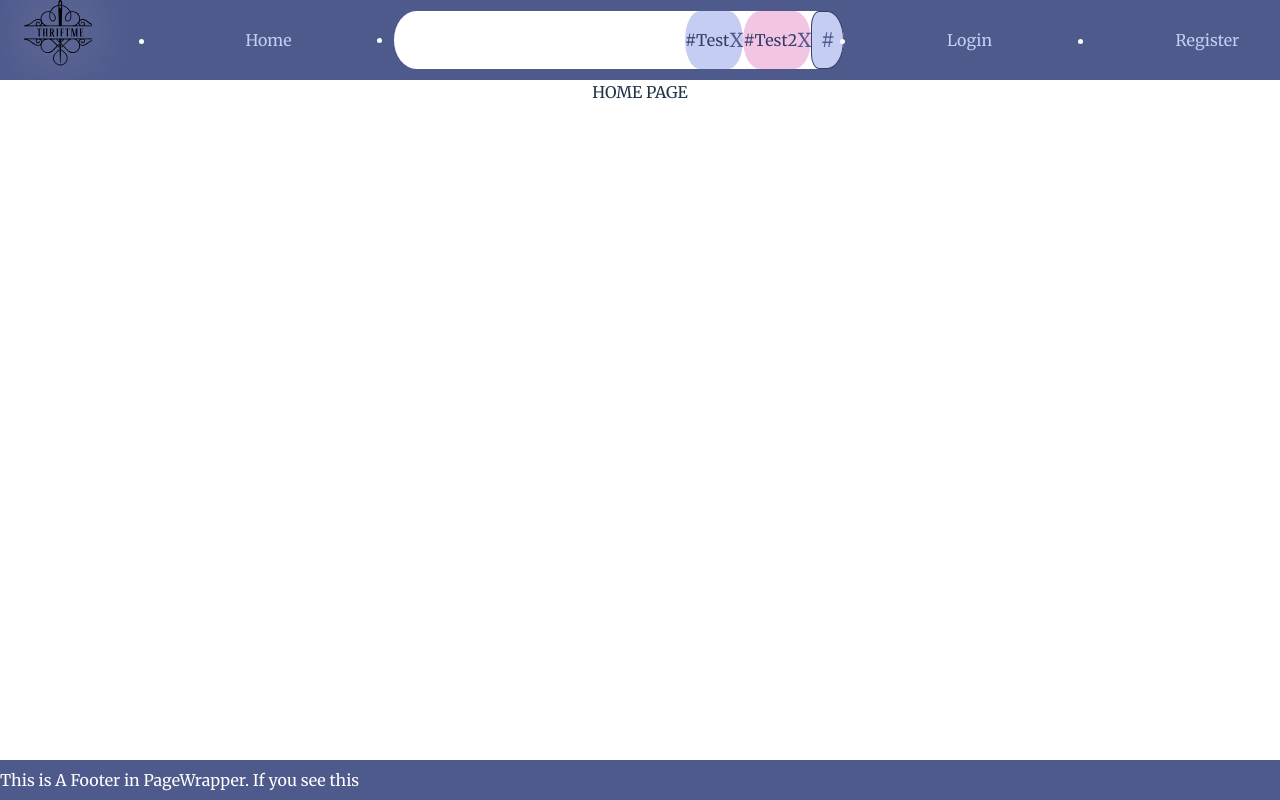
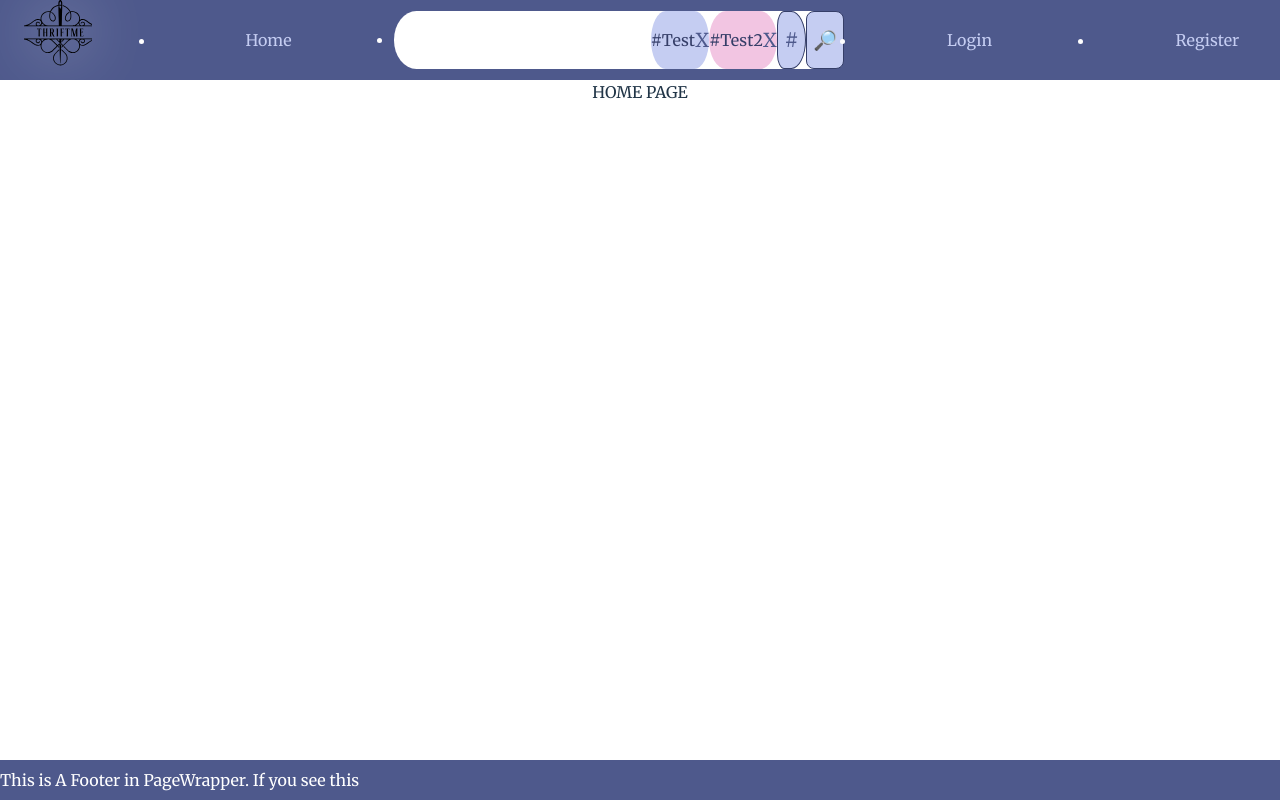
Before and after one commit to AlexcellentArt/ThriftMe, a React (Vite) app: page /home in a window 1280 px wide. Shown: the top 800 px of the page. Built offline with nearby package versions, Linux system fonts and the light colour scheme.

Commit message:
Searchbar fix

```diff
--- a/src/components/SearchBar.jsx
+++ b/src/components/SearchBar.jsx
@@ -1,15 +1,25 @@
-import { AuthContext } from "./AuthContext";
-import { useContext, useState } from "react";
+import { useState } from "react";
 import DisplayMany from "./DisplayMany";
-import { useNavigate } from "react-router-dom";
+import { useNavigate, createSearchParams } from "react-router-dom";
 function SearchBar() {
-  // setState searchTags, should be an array of strings
-  const { token } = useContext(AuthContext);
+  const nav = useNavigate();
   const [tags, setTags] = useState([{ text: "Test" }, { text: "Test2" }]);
   const [addingTag, setAddingTag] = useState(false);
-  // You are gonna want an input type search inside the div. Next to it you are gonna want a button with # inside it.
-  // setState stringArray
-  // relevant docs: https://developer.mozilla.org/en-US/docs/Web/HTML/Element/input/search
+  const [search, setSearch] = useState("");
+  async function handleSearch() {
+    console.log(search, tags);
+    if (search || tags.length) {
+      nav({
+        pathname: "/products/",
+        search: createSearchParams({
+          text_search: search,
+          tags: tags.map((obj) => {
+            return obj.text;
+          }),
+        }).toString(),
+      });
+    }
+  }
   async function addTag(text) {
     // trims whitespace
     text = text.trim();
@@ -43,13 +53,23 @@ function SearchBar() {
         <p>#{obj.text}</p>
         <button
           className="transparent"
-          onClick={() => {removeSelf();}}>X</button>
+          onClick={() => {
+            removeSelf();
+          }}
+        >
+          X
+        </button>
       </div>
     );
   }
   return (
     <div className="search-bar">
-      <input type="search" />
+      <input
+        type="search"
+        onChange={(e) => {
+          setSearch(e.target.value);
+        }}
+      />
       <DisplayMany data={tags} factory={createTag} />
       {addingTag && (
         <form
@@ -69,7 +89,12 @@ function SearchBar() {
       >
         #
       </button>
-      {/* <button></button> */}
+      <button
+        type="submit"
+        onClick={() => {
+          handleSearch();
+        }}
+      ></button>
     </div>
   );
 }
```
